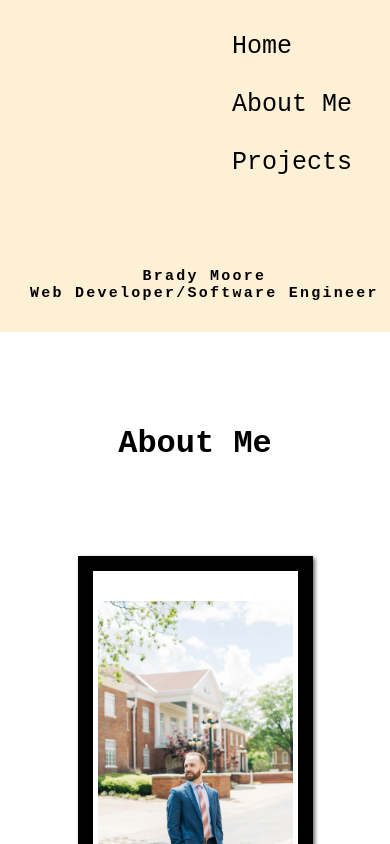
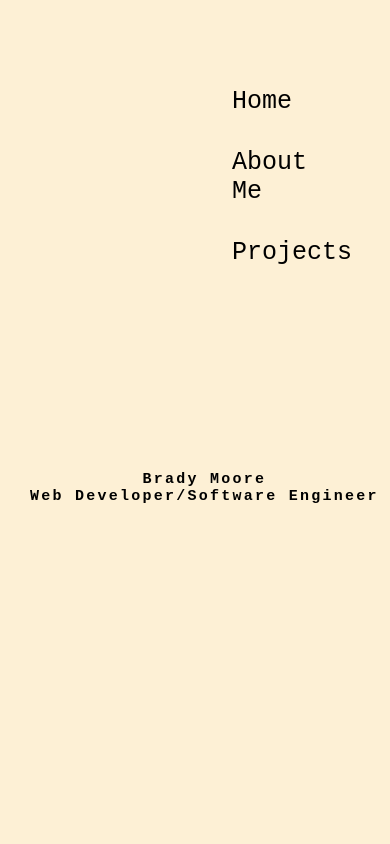
Before and after one commit to bradytmoore/portfolio-site, a React (Create React App) app: page / in a window 390 px wide. Built offline with nearby package versions, Linux system fonts and the light colour scheme.

Commit message:
Mobile Versions Fixed

```diff
--- a/src/App.css
+++ b/src/App.css
@@ -267,28 +267,36 @@ footer li{
   #NavBar{
     text-align: left;
     font-size: 100%;
-    padding: 0px 0px;
+    padding: 10% 0px;
     border: 0px;
+
+
 
 
   }
   .NavLinks{
     padding-left: 0px;
     padding-right: 0px;
-    display: inline;
+    display: inline-block;
     margin-right: 50%;
+
 
   }
 
+
   .MainDetails{
     font-size: 15px;
+
   }
-
 
 
   .ContentArea{
     padding: 30px;
+    padding-bottom: 90%;
+    padding-top: 30%;
   }
+
+
   html,
   body {
     height: 100%;
```
